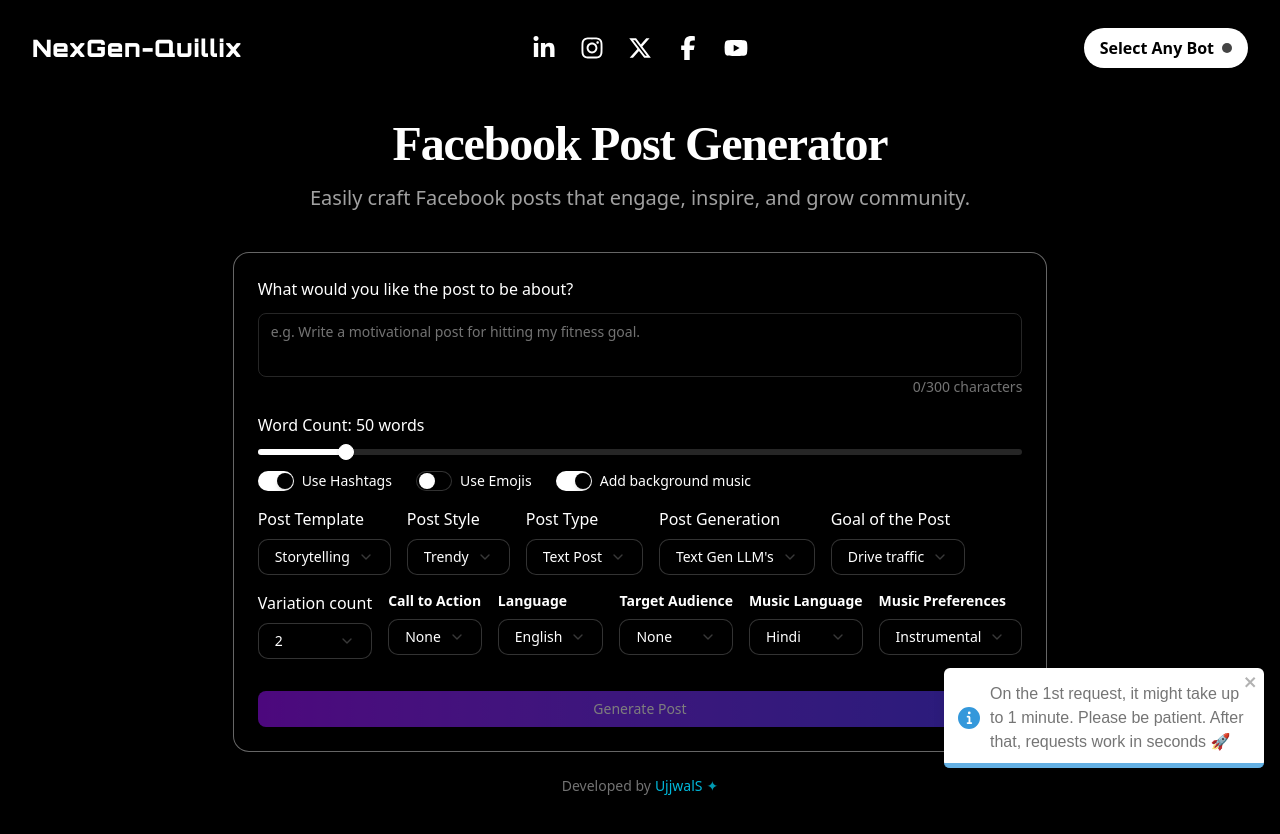
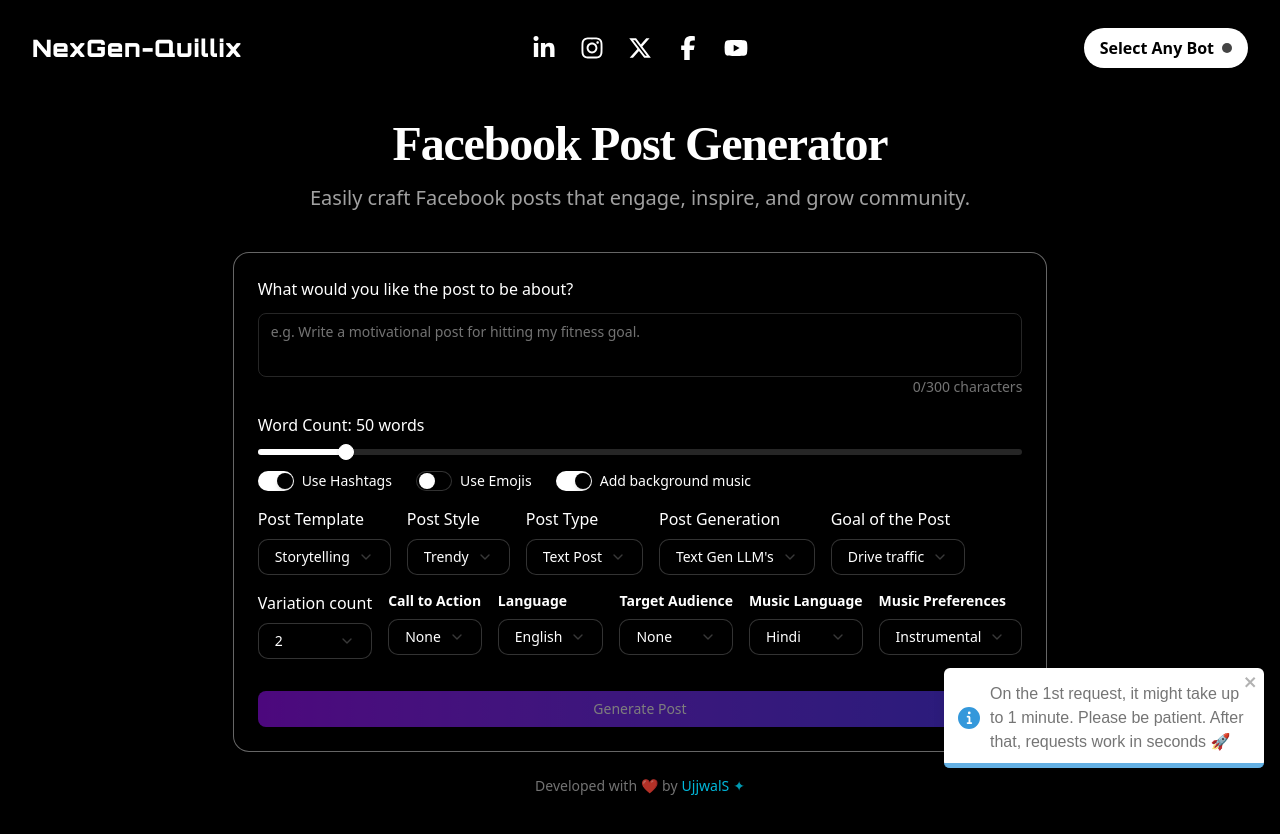
Before and after one commit to UjjwalSaini07/NexGen-Quillix, a Next.js app in the folder frontend/: page /facebook in a window 1280 px wide. Shown: the top 834 px of the page. Built offline with nearby package versions, Linux system fonts and the light colour scheme; a web font is replaced by a local one.

Commit message:
Add animated heart to 'Developed by' footer in posts

```diff
--- a/frontend/src/components/facebook/facebookPost.jsx
+++ b/frontend/src/components/facebook/facebookPost.jsx
@@ -497,7 +497,9 @@
         )}
         <div className="text-center text-sm text-neutral-500 -mt-4">
           <p className="inline-flex items-center gap-1 transition-colors duration-300">
-            <span className="text-neutral-500">Developed by</span>
+            <span className="text-neutral-500">Developed with {" "}</span>
+            <span className="animate-pulse text-red-700">❤️</span>
+            <span className="text-neutral-500">by{" "}</span>
             <a
               href="https://ujjwalsaini.dev"
               target="_blank"
--- a/frontend/src/components/instagram/instagramPost.jsx
+++ b/frontend/src/components/instagram/instagramPost.jsx
@@ -511,7 +511,9 @@
         )}
         <div className="text-center text-sm text-neutral-500 -mt-4">
           <p className="inline-flex items-center gap-1 transition-colors duration-300">
-            <span className="text-neutral-500">Developed by</span>
+            <span className="text-neutral-500">Developed with {" "}</span>
+            <span className="animate-pulse text-red-700">❤️</span>
+            <span className="text-neutral-500">by{" "}</span>
             <a
               href="https://ujjwalsaini.dev"
               target="_blank"
--- a/frontend/src/components/linkedin/linkedinPost.jsx
+++ b/frontend/src/components/linkedin/linkedinPost.jsx
@@ -393,7 +393,9 @@
         )}
         <div className="text-center text-sm text-neutral-500 -mt-4">
           <p className="inline-flex items-center gap-1 transition-colors duration-300">
-            <span className="text-neutral-500">Developed by</span>
+            <span className="text-neutral-500">Developed with {" "}</span>
+            <span className="animate-pulse text-red-700">❤️</span>
+            <span className="text-neutral-500">by{" "}</span>
             <a
               href="https://ujjwalsaini.dev"
               target="_blank"
--- a/frontend/src/components/x/xPost.jsx
+++ b/frontend/src/components/x/xPost.jsx
@@ -456,7 +456,9 @@
         )}
         <div className="text-center text-sm text-neutral-500 -mt-4">
           <p className="inline-flex items-center gap-1 transition-colors duration-300">
-            <span className="text-neutral-500">Developed by</span>
+            <span className="text-neutral-500">Developed with {" "}</span>
+            <span className="animate-pulse text-red-700">❤️</span>
+            <span className="text-neutral-500">by{" "}</span>
             <a
               href="https://ujjwalsaini.dev"
               target="_blank"
--- a/frontend/src/components/youtube/youtubePost.jsx
+++ b/frontend/src/components/youtube/youtubePost.jsx
@@ -399,7 +399,9 @@
         )}
         <div className="text-center text-sm text-neutral-500 -mt-4">
           <p className="inline-flex items-center gap-1 transition-colors duration-300">
-            <span className="text-neutral-500">Developed by</span>
+            <span className="text-neutral-500">Developed with {" "}</span>
+            <span className="animate-pulse text-red-700">❤️</span>
+            <span className="text-neutral-500">by {" "}</span>
             <a
               href="https://ujjwalsaini.dev"
               target="_blank"
```
